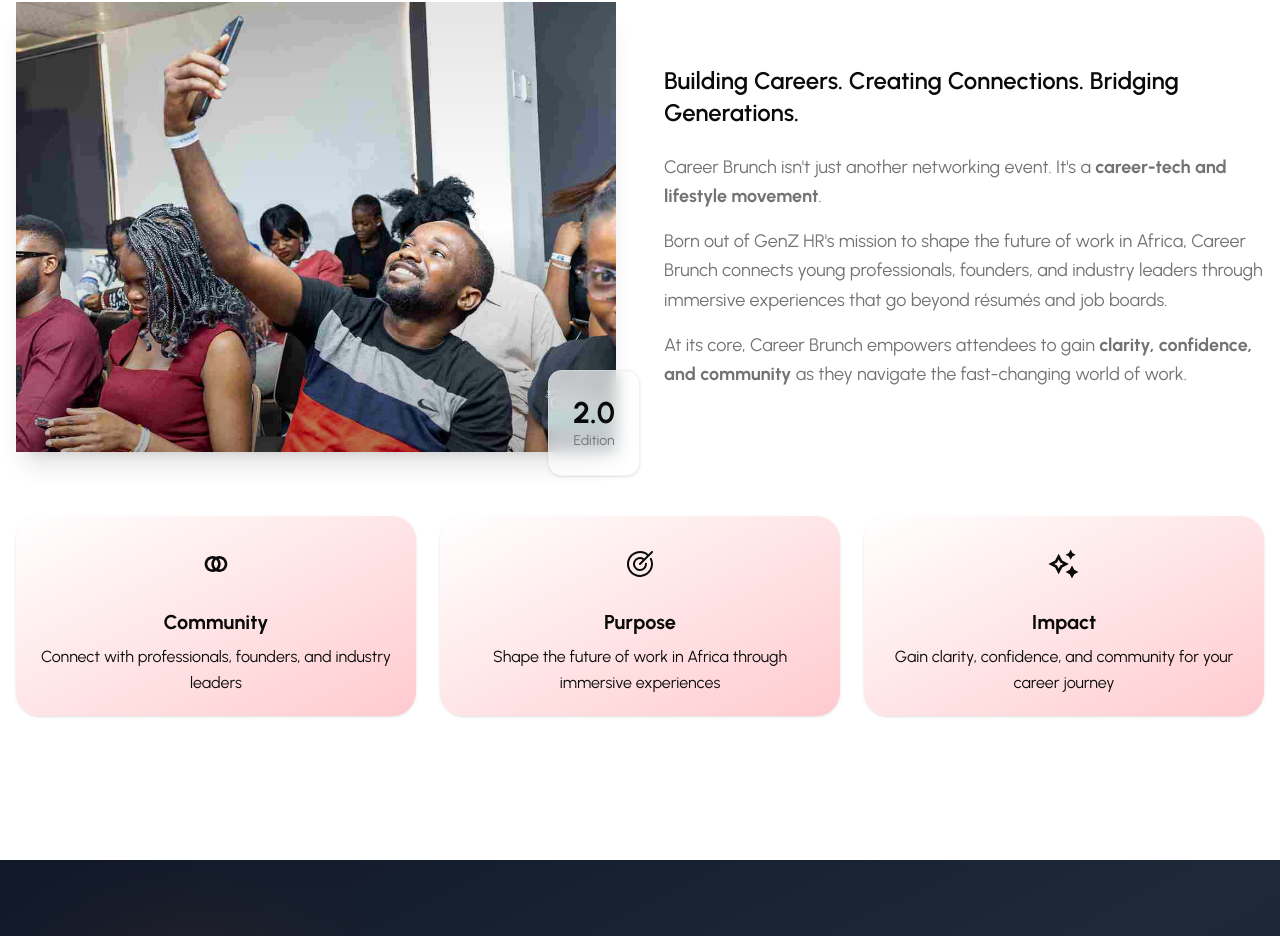
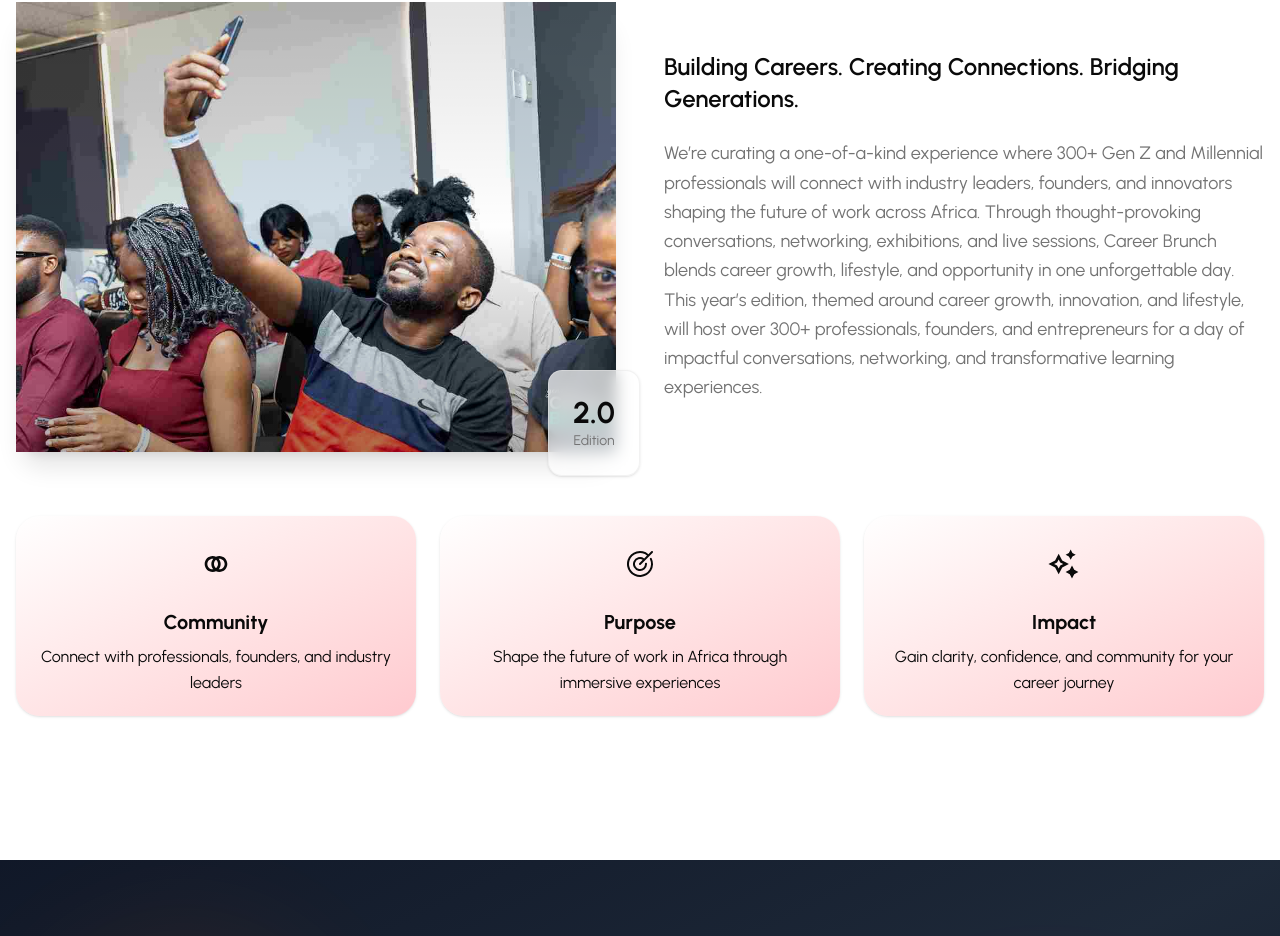
Before and after one commit to Olawoyin1/cbrunch, a React (Vite) app: page / in a window 1280 px wide. Shown: the part 1020-1956 px from the top of the page. Built offline with nearby package versions, Linux system fonts and the light colour scheme.

Commit message:
about text changed

```diff
--- a/src/components/About.tsx
+++ b/src/components/About.tsx
@@ -218,11 +218,14 @@
               Building Careers. Creating Connections. Bridging Generations.
             </p>
             <div className="space-y-4 text-sm md:text-lg leading-relaxed text-muted-foreground">
-              <p>
+              {/* <p>
                 Career Brunch isn't just another networking event. It's a{" "}
                 <strong>career-tech and lifestyle movement</strong>.
-              </p>
-              <p>
+              </p> */}
+
+              <p>We’re curating a one-of-a-kind experience where 300+ Gen Z and Millennial professionals will connect with industry leaders, founders, and innovators shaping the future of work across Africa. Through thought-provoking conversations, networking, exhibitions, and live sessions, Career Brunch blends career growth, lifestyle, and opportunity in one unforgettable day.
+This year’s edition, themed around career growth, innovation, and lifestyle, will host over 300+ professionals, founders, and entrepreneurs for a day of impactful conversations, networking, and transformative learning experiences.</p>
+              {/* <p>
                 Born out of GenZ HR's mission to shape the future of work in
                 Africa, Career Brunch connects young professionals, founders,
                 and industry leaders through immersive experiences that go
@@ -232,7 +235,7 @@
                 At its core, Career Brunch empowers attendees to gain{" "}
                 <strong>clarity, confidence, and community</strong> as they
                 navigate the fast-changing world of work.
-              </p>
+              </p> */}
             </div>
           </div>
         </div>
```
